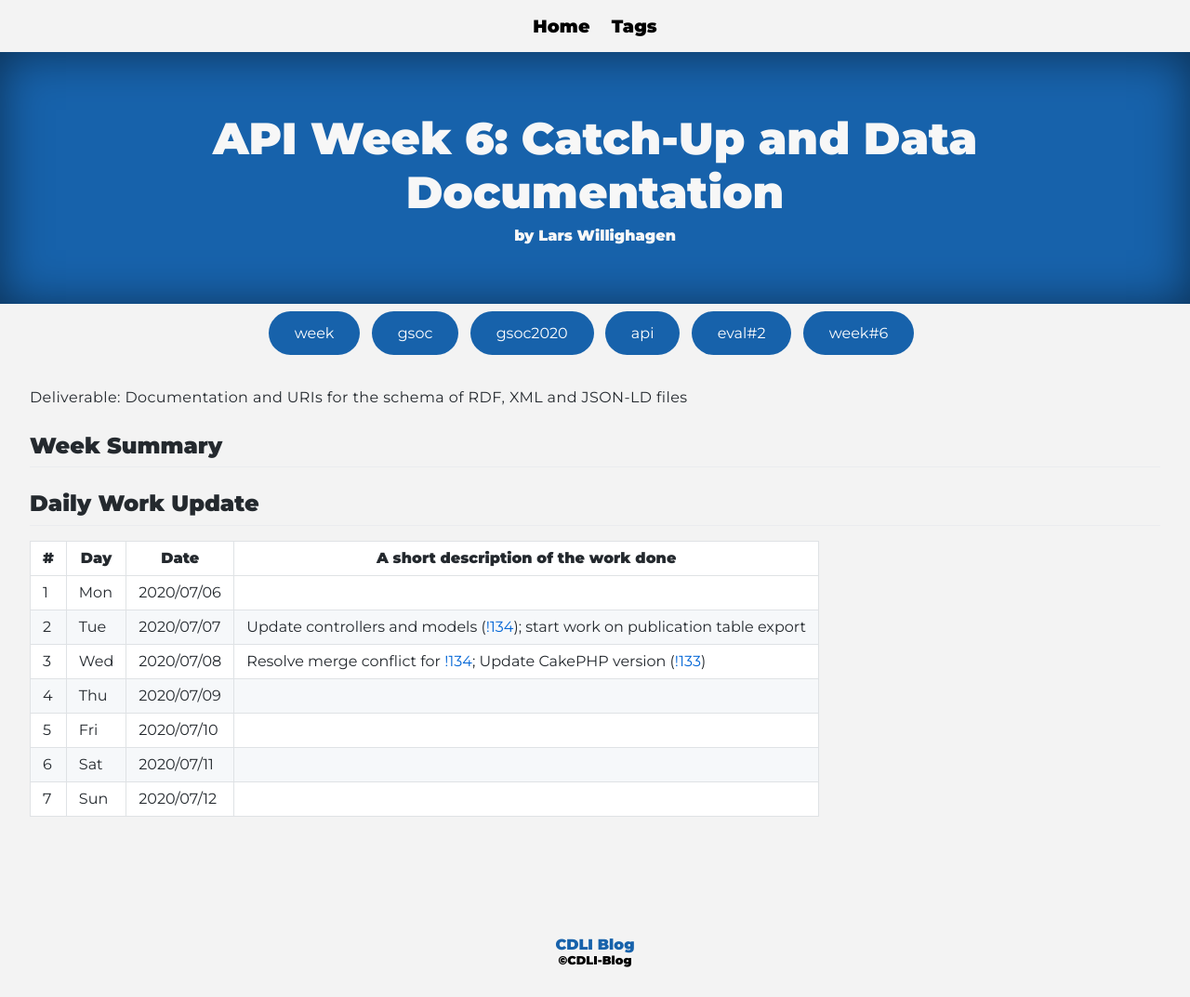
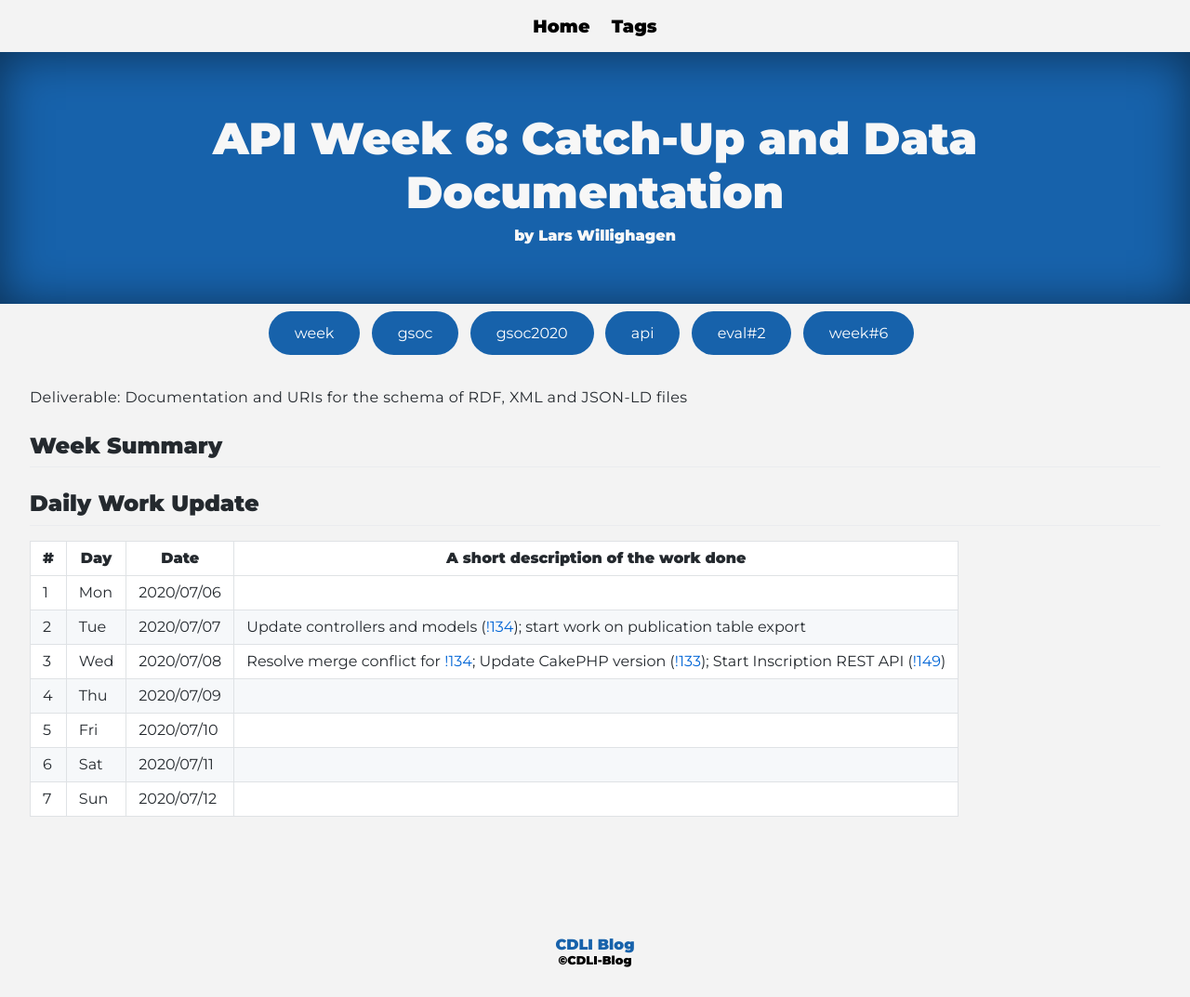
Before and after one commit to cdli-gh/blog, a Jekyll site: the page built from _blog/gsoc20/api/posts/07_week6.md, in a window 1280 px wide. Shown: the whole page at 93% size. Built offline with Jekyll 4.4.1, drawn with Linux system fonts in a browser that asks for light colours; Markdown is read by kramdown in place of the engine named in the settings.

Commit message:
gsoc20/api: week 6 day 4

```diff
--- a/_blog/gsoc20/api/posts/07_week6.md
+++ b/_blog/gsoc20/api/posts/07_week6.md
@@ -17,7 +17,7 @@ Deliverable: Documentation and URIs for the schema of RDF, XML and JSON-LD files
 |---|-----|------------|--------------------------------------|
 | 1 | Mon | 2020/07/06 |  |
 | 2 | Tue | 2020/07/07 | Update controllers and models ([!134](https://gitlab.com/cdli/framework/-/merge_requests/134)); start work on publication table export |
-| 3 | Wed | 2020/07/08 | Resolve merge conflict for [!134](https://gitlab.com/cdli/framework/-/merge_requests/134); Update CakePHP version ([!133](https://gitlab.com/cdli/framework/-/merge_requests/133)) |
+| 3 | Wed | 2020/07/08 | Resolve merge conflict for [!134](https://gitlab.com/cdli/framework/-/merge_requests/134); Update CakePHP version ([!133](https://gitlab.com/cdli/framework/-/merge_requests/133)); Start Inscription REST API ([!149](https://gitlab.com/cdli/framework/-/merge_requests/149)) |
 | 4 | Thu | 2020/07/09 |  |
 | 5 | Fri | 2020/07/10 |  |
 | 6 | Sat | 2020/07/11 |  |
```
